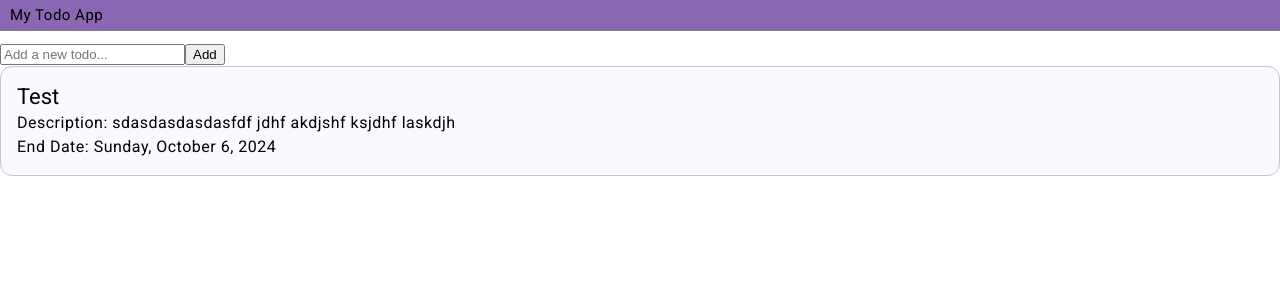
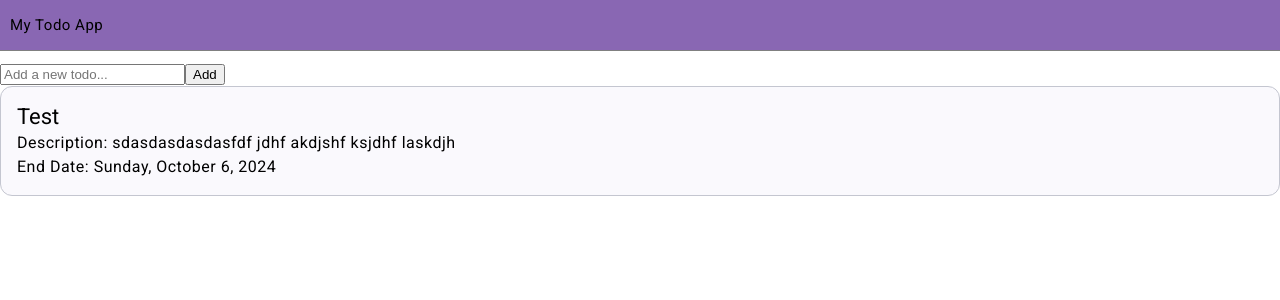
Before and after one commit to jobeljohny/todo-ref, an Angular app: page / in a window 1280 px wide. Shown: the top 300 px of the page. Built offline with nearby package versions, Linux system fonts and the light colour scheme.

Commit message:
updated header

```diff
--- a/src/app/components/header/header.component.scss
+++ b/src/app/components/header/header.component.scss
@@ -1,7 +1,7 @@
 p {
-  height: 30px;
+  height: 50px;
   width: 100%;
-  line-height: 30px;
+  line-height: 50px;
   font-size: 15px;
   border-bottom: 1px solid gray;
   background-color: #8967b3;
```
